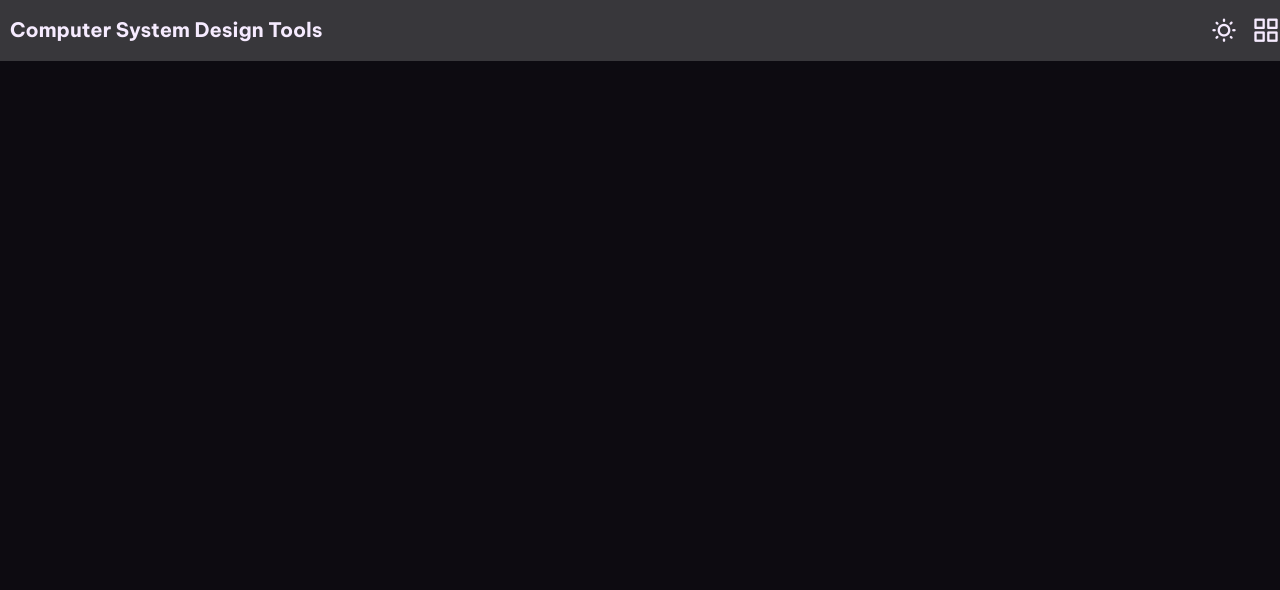
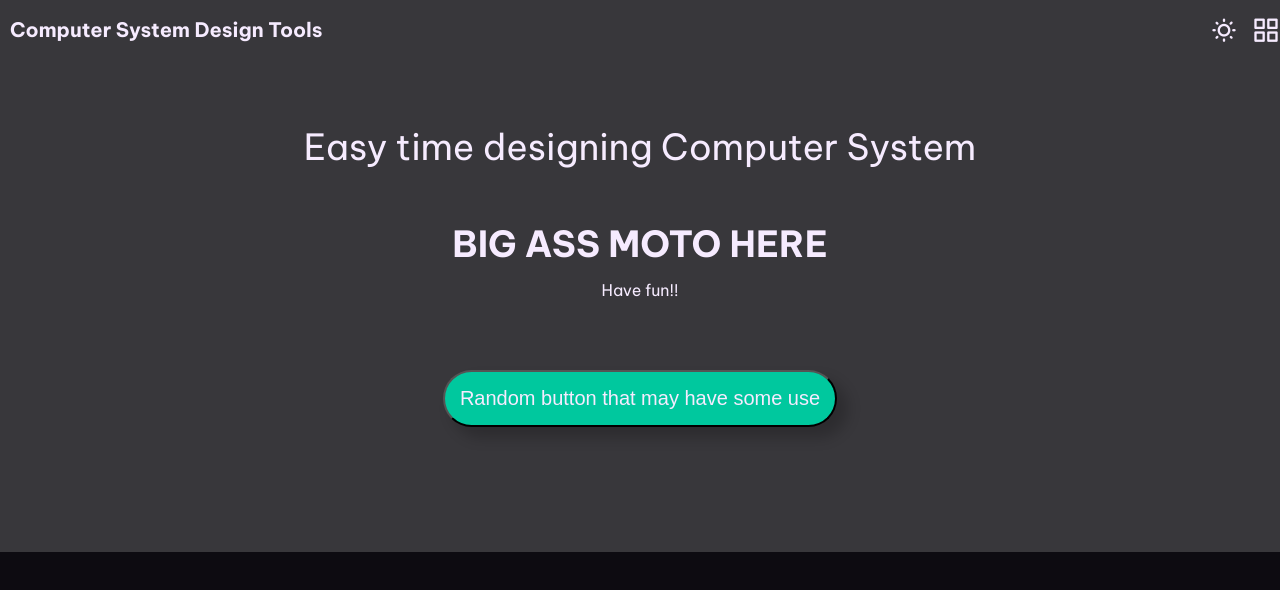
Before and after one commit to NDSern/Microcode-web, a React (Vite) app: page / in a window 1280 px wide. Shown: the top 590 px of the page. Built offline with nearby package versions, Linux system fonts and the light colour scheme.

Commit message:
Hero sections with some child elements

```diff
--- a/src/App.jsx
+++ b/src/App.jsx
@@ -8,6 +8,7 @@ export default function App(){
     return(
         <div>
             <Nav />
+            <Hero />
         </div>
     )
 }
--- a/src/MainComponents/Hero.jsx
+++ b/src/MainComponents/Hero.jsx
@@ -1,5 +1,16 @@
-export default function Hero(){
-    return(
-        <div></div>
-    )
-}
+import React from "react";
+
+const Hero = () => {
+  return (
+    <>
+      <div className="hero">
+        <div>Easy time designing Computer System</div>
+        <h2>BIG ASS MOTO HERE</h2>
+        <p>Have fun!!</p>
+        <button>Random button that may have some use</button>
+      </div>
+    </>
+  );
+};
+
+export default Hero;
--- a/src/components/Nav.jsx
+++ b/src/components/Nav.jsx
@@ -1,11 +1,13 @@
-export default function Nav(){
-    return(
-        <div className="nav-bar">
-            <h3 className="name">Computer System Design Tools</h3>
-            <div>
-                <i class="uil uil-sun"></i>
-                <i class="uil uil-apps" id="toggle-nav"></i>
-            </div>
+export default function Nav() {
+  return (
+    <>
+      <div className="nav-bar">
+        <h3 className="name">Computer System Design Tools</h3>
+        <div>
+          <i className="uil uil-sun"></i>
+          <i className="uil uil-apps" id="toggle-nav"></i>
         </div>
-    )
+      </div>
+    </>
+  );
 }
--- a/style.css
+++ b/style.css
@@ -1,11 +1,10 @@
+:root {
+  --ff--primary: "Be Vietnam Pro", sans-serif;
 
-:root{
-    --ff--primary: 'Be Vietnam Pro', sans-serif;
-
-    --clr--dark: #0D0B11;
-    --clr--light:#F6EBFF;
-    --clr--accent: #38373B;
-    --clr--light-accent: #00C89E;
+  --clr--dark: #0d0b11;
+  --clr--light: #f6ebff;
+  --clr--accent: #38373b;
+  --clr--light-accent: #00c89e;
 
   --fs--h1: 3rem;
   --fs--h2: 2.25rem;
@@ -30,7 +29,7 @@ body {
   box-sizing: border-box;
 }
 
-body{
+body {
   background: var(--clr--dark);
   color: var(--clr--light);
   font-family: var(--ff--primary);
@@ -38,7 +37,7 @@ body{
   line-height: 1.6;
 }
 
-img{
+img {
   image-rendering: -moz-crisp-edges; /* Firefox */
   image-rendering: -o-crisp-edges; /* Opera */
   image-rendering: -webkit-optimize-contrast; /* Webkit (non-standard naming) */
@@ -50,43 +49,73 @@ img{
 
 /* typography */
 
-.name{
+.name {
   align-self: center;
-    padding-left: .5em;
+  padding-left: 0.5em;
 }
 
-.strong{
+.strong {
   font-weight: var(--fw--bold);
   display: block;
 }
 
-h2,h3{
+h2,
+h3 {
   line-height: 1;
   margin: 0;
 }
 
-h2{ font-size: var(--fs--h2);}
-h3{font-size: var(--fs--h3);}
+h2 {
+  font-size: var(--fs--h2);
+}
+h3 {
+  font-size: var(--fs--h3);
+}
 /* btn*/
-
-
-
 
 /* Nav Bar*/
 
-.nav-bar{
+.nav-bar {
   display: flex;
   justify-content: space-between;
   width: 100%;
   background-color: var(--clr--accent);
-    padding: .5em 0;
+  padding: 0.5em 0;
   margin: 0;
-    position: fixed;
   z-index: 2;
-
 }
 
-.uil{
+.uil {
   font-size: var(--fs--icon);
-    margin-left: .5em;
+  margin-left: 0.5em;
 }
+
+.hero {
+  display: flex;
+  flex-direction: column;
+  align-items: center;
+  background-color: var(--clr--accent);
+  padding: 0.5em 0;
+  padding-bottom: 75px;
+}
+
+.hero > div {
+  margin: 50px;
+  text-align: center;
+  font-size: var(--fs--h2);
+}
+
+.hero > button {
+    font-size: var(--fs--h3);
+  margin: 50px;
+  border-radius: 30px;
+  background-color: var(--clr--light-accent);
+  text-align: center;
+  color: var(--clr--light);
+  padding: 15px;
+  box-shadow: 10px 10px 14px 1px rgb(0 0 0 / 20%);
+}
+
+.hero > button:hover {
+    box-shadow: none;
+}
```
Lines whose indentation alone changed are shown as unchanged.
